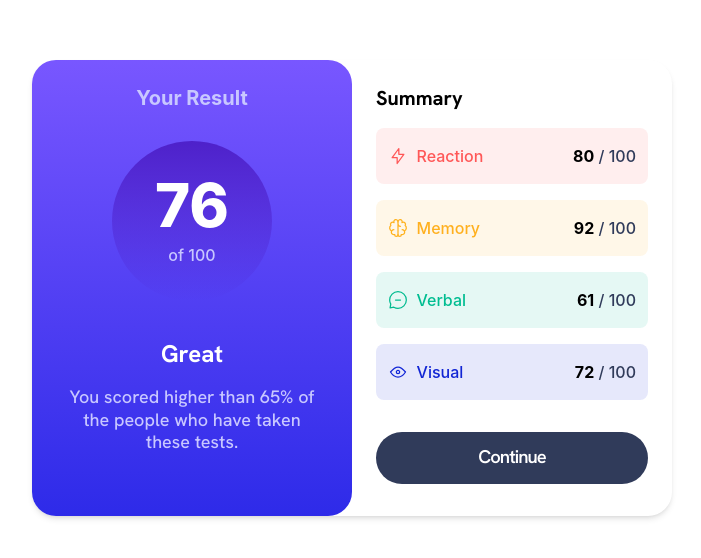
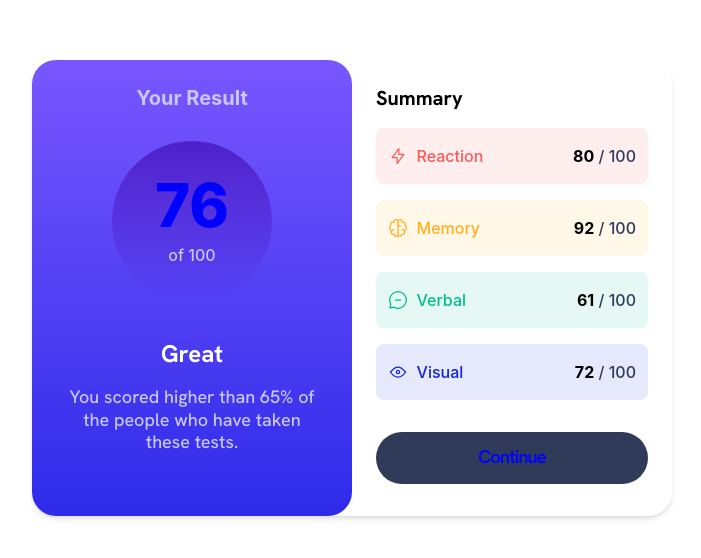
Before and after one commit to scottmcook/results-summary-component, a React (Create React App) app: page / in a window 1280 px wide. Shown: the part 112-670 px from the top of the page, without its empty margins (288-989 px from the left). Built offline with nearby package versions, Linux system fonts and the light colour scheme.

Commit message:
Update root color to blue

```diff
--- a/src/index.css
+++ b/src/index.css
@@ -9,7 +9,7 @@
 
 :root {
   /* Colors */
-  --white: hsl(0, 0%, 100%);
+  --white: blue;
   --pale-blue: hsl(221, 100%, 96%);
   --light-lavender: hsl(241, 100%, 89%);
   --dark-gray-blue: hsl(224, 30%, 27%);
```
